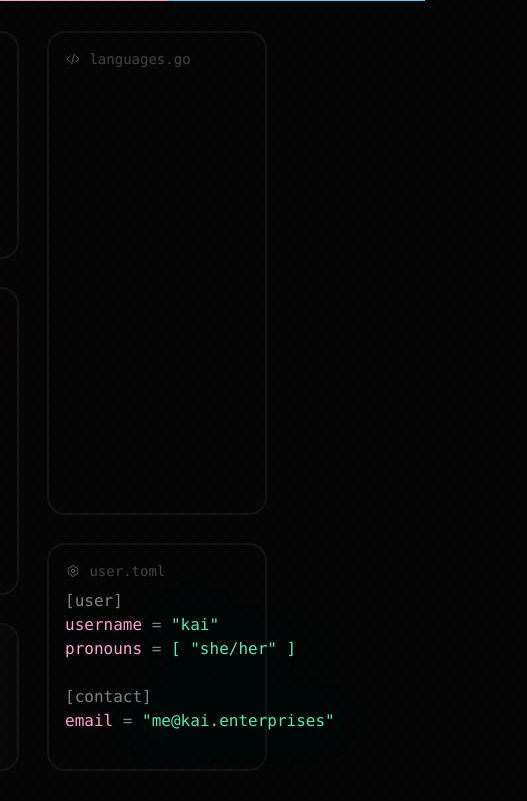
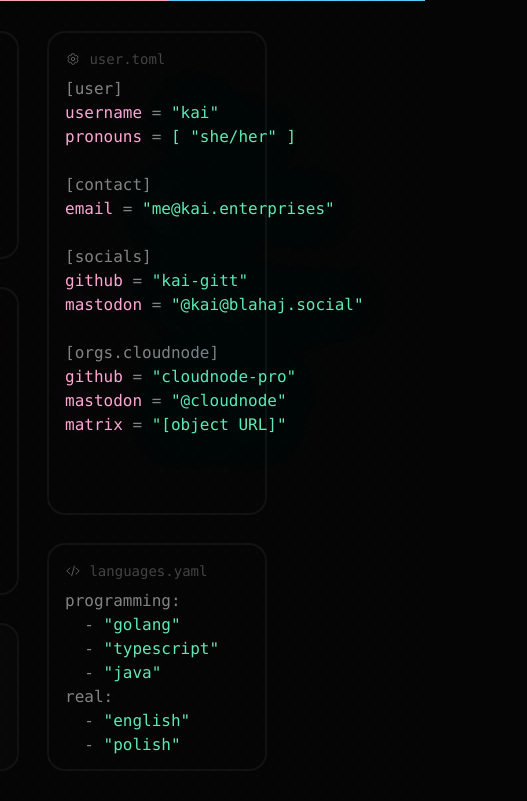
Before and after one commit to kai-gitt/kai.enterprises, a website built with Vite: page index.html in a window 1280 px wide. Shown: the full height of the page, 855-1382 px from the left, 527 px wide, since content can reach past the window. Built offline with nearby package versions, Linux system fonts and the light colour scheme; files whose address does not match are found by name.

Commit message:
add more info

```diff
--- a/index.html
+++ b/index.html
@@ -9,6 +9,9 @@
 	<body
 		class="overflow-hidden absolute inset-0 h-full w-full bg-[#050505] bg-[radial-gradient(#e5e7eb05_1px,transparent_1px)] [background-size:16px_16px]">
 		<div class="trans content-none w-screen h-[1px]"></div>
+		<span class="absolute text-white/60 font-mono p-8" id="loading_reminder"
+			>&NestedGreaterGreater; fetching data may take a while</span
+		>
 		<main
 			class="flex flex-col justify-center items-center m-0 p-0 w-screen h-screen z-1">
 			<div class="gap-8 grid grid-cols-4 auto-rows-[14em] w-3/4">
@@ -73,10 +76,27 @@
 					<p
 						class="font-mono select-none text-neutral-300/30 text-sm">
 						<img
-							src="icons/code.svg"
+							src="icons/adjustments.svg"
 							class="inline opacity-40 invert w-4 h-4 pb-0.5" />
-						languages.go
+						user.toml
 					</p>
+					<div class="pt-2 text-white/50">
+						<pre>[user]
+<span class="text-pink-300 shadow-pink-300 text-glow-2xl">username</span> = <span class="text-emerald-300  shadow-emerald-300 text-glow-2xl">"kai"</span>
+<span class="text-pink-300 shadow-pink-300 text-glow-2xl">pronouns</span> = <span class="text-emerald-300 shadow-emerald-300 text-glow-2xl">[ "she/her" ]</span>
+
+[contact]
+<span class="text-pink-300 shadow-pink-300 text-glow-2xl">email</span> = <a href="mailto:me@kai.enterprises" class="text-emerald-300 shadow-emerald-300 text-glow-2xl hover:underline">"me@kai.enterprises"</a>
+
+[socials]
+<span class="text-pink-300 shadow-pink-300 text-glow-2xl">github</span> = <a href="https://github.com/kai-gitt" class="text-emerald-300 shadow-emerald-300 text-glow-2xl hover:underline">"kai-gitt"</a>
+<span class="text-pink-300 shadow-pink-300 text-glow-2xl">mastodon</span> = <a href="https://blahaj.social/@kai" class="text-emerald-300 shadow-emerald-300 text-glow-2xl hover:underline">"@kai@blahaj.social"</a>
+
+[orgs.cloudnode]
+<span class="text-pink-300 shadow-pink-300 text-glow-2xl">github</span> = <a href="https://github.com/cloudnode-pro" class="text-emerald-300 shadow-emerald-300 text-glow-2xl hover:underline">"cloudnode-pro"</a>
+<span class="text-pink-300 shadow-pink-300 text-glow-2xl">mastodon</span> = <a href="https://mastodon.social/@cloudnode" class="text-emerald-300 shadow-emerald-300 text-glow-2xl hover:underline">"@cloudnode"</a>
+<span class="text-pink-300 shadow-pink-300 text-glow-2xl">matrix</span> = <a href="https://matrix.to/#/!jqfTQiJXxKYvIDxcFG:matrix.org?via=matrix.org" class="text-emerald-300 shadow-emerald-300 text-glow-2xl hover:underline">"[object URL]"</a></pre>
+					</div>
 				</div>
 				<div
 					class="row-span-2 transition-colors hover:bg-neutral-950 bg-neutral-950/10 p-4 rounded-2xl outline-2 outline-neutral-100/5 min-h-[8em] mt-[-6em]">
@@ -203,19 +223,19 @@
 					<p
 						class="font-mono select-none text-neutral-300/30 text-sm">
 						<img
-							src="icons/adjustments.svg"
+							src="icons/code.svg"
 							class="inline opacity-40 invert w-4 h-4 pb-0.5" />
-						user.toml
+						languages.yaml
 					</p>
 					<div class="pt-2 text-white/50">
 						<pre>
-[user]
-<span class="text-pink-300 shadow-pink-300 text-glow-2xl">username</span> = <span class="text-emerald-300  shadow-emerald-300 text-glow-2xl">"kai"</span>
-<span class="text-pink-300 shadow-pink-300 text-glow-2xl">pronouns</span> = <span class="text-emerald-300 shadow-emerald-300 text-glow-2xl">[ "she/her" ]</span>
-
-[contact]
-<span class="text-pink-300 shadow-pink-300 text-glow-2xl">email</span> = <span class="text-emerald-300 shadow-emerald-300 text-glow-2xl">"me@kai.enterprises"</span>
-					</pre>
+programming:
+  - <span class="text-emerald-300  shadow-emerald-300 text-glow-1xl">"golang"</span>
+  - <span class="text-emerald-300  shadow-emerald-300 text-glow-1xl">"typescript"</span>
+  - <span class="text-emerald-300  shadow-emerald-300 text-glow-1xl">"java"</span>
+real:
+  - <span class="text-emerald-300  shadow-emerald-300 text-glow-1xl">"english"</span>
+  - <span class="text-emerald-300  shadow-emerald-300 text-glow-1xl">"polish"</span></pre>
 					</div>
 				</div>
 			</div>
--- a/src/main.ts
+++ b/src/main.ts
@@ -60,6 +60,8 @@ document.addEventListener("DOMContentLoaded", async (_) => {
 			UpdateOnlineStatus(),
 		]);
 	}
+
+	document.getElementById("loading_reminder")!.remove();
 });
 
 const UpdateClock = () => {
```
